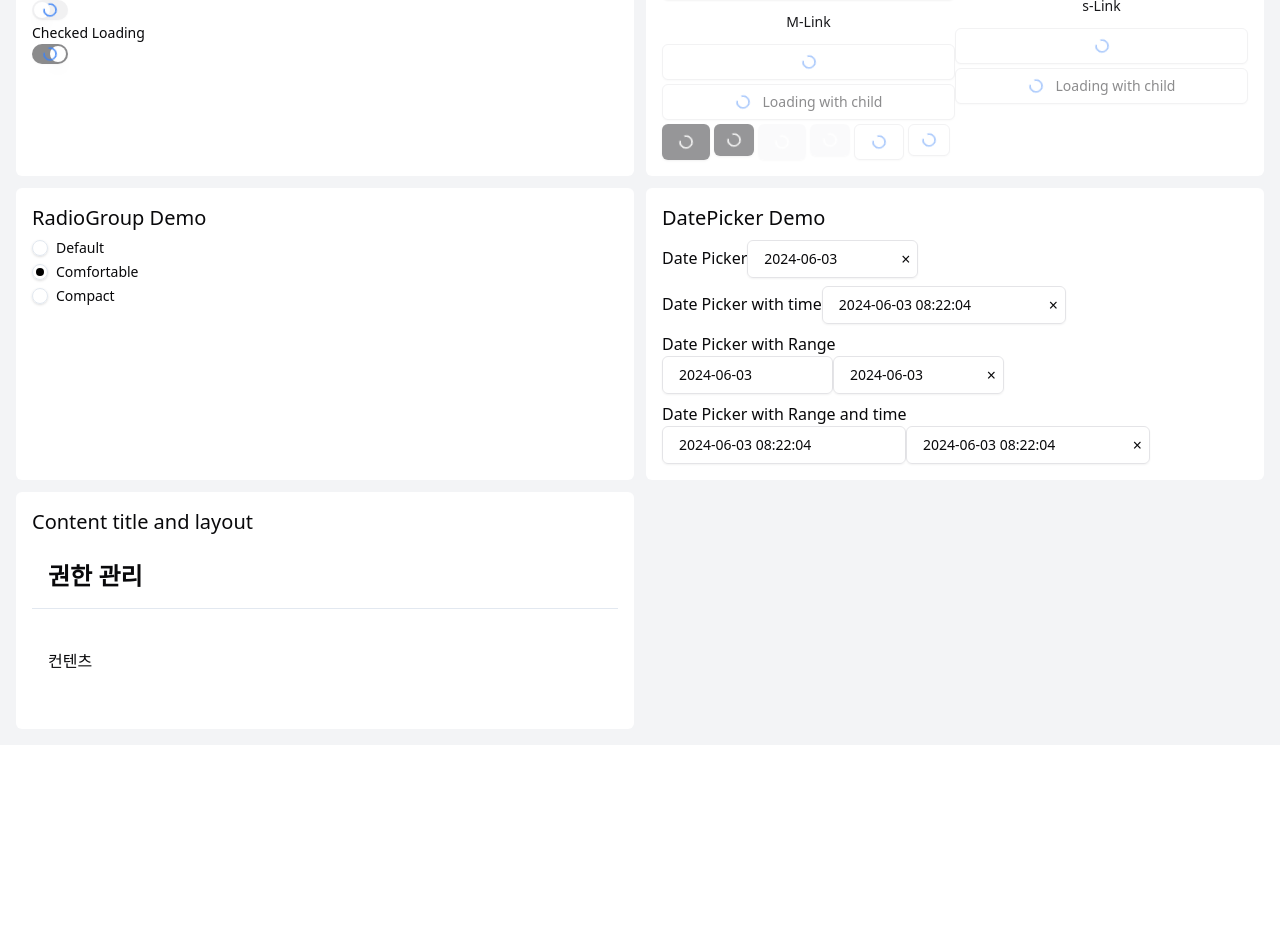
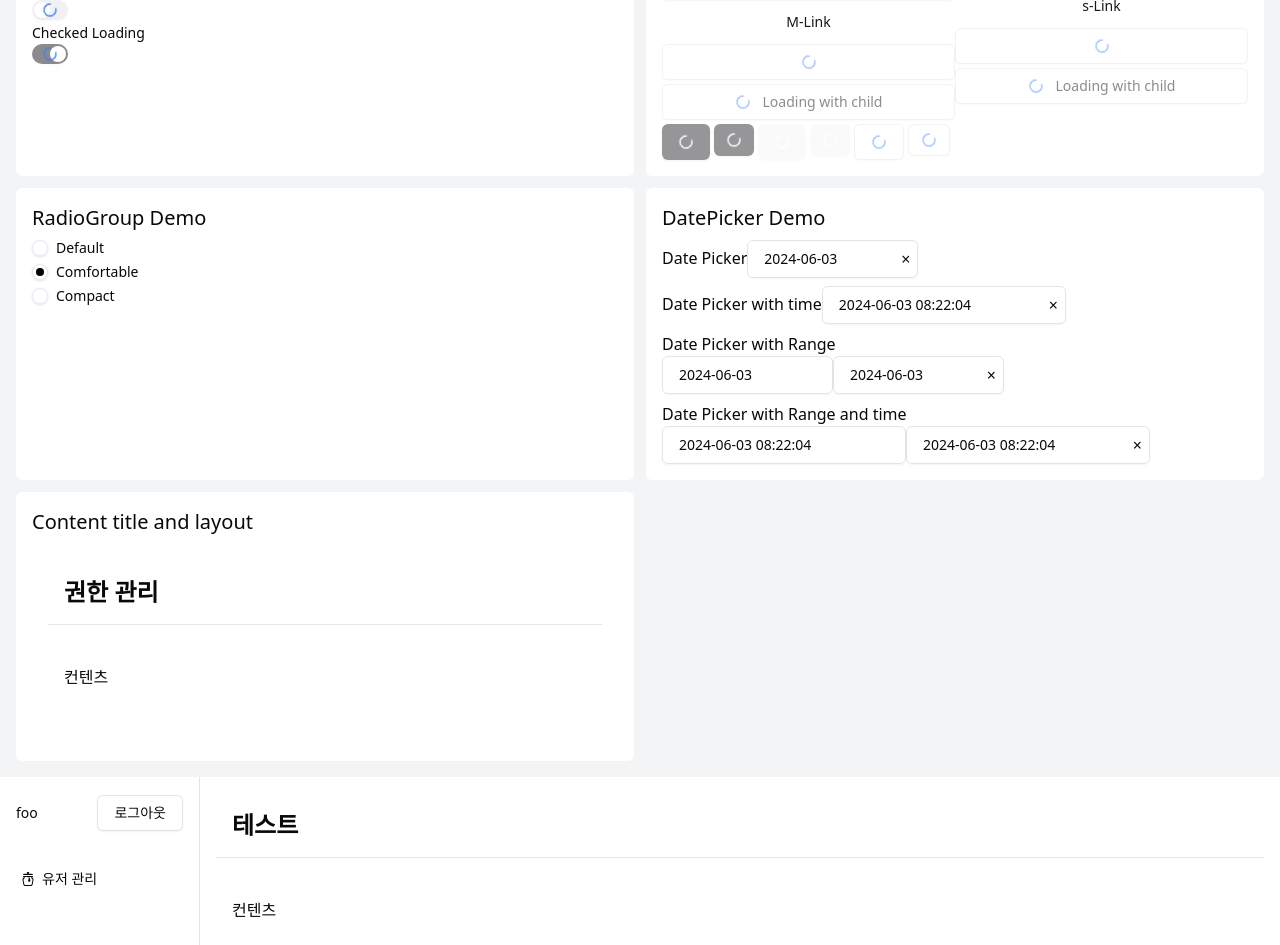
Before and after one commit to actionpower/daglo-ui, a React app: page / in a window 1280 px wide. Shown: the part 1100-2045 px from the top of the page. Before the commit the page ends 1845 px from the top, so only its background shows below. Built offline with nearby package versions, Linux system fonts and the light colour scheme; the HTML template or start-up script is replaced by a standard one.

Commit message:
Sidebar 컴포넌트 추가 (#18)

```diff
--- a/package.json
+++ b/package.json
@@ -10,6 +10,7 @@
     "preview": "vite preview"
   },
   "dependencies": {
+    "@radix-ui/react-accordion": "^1.1.2",
     "@radix-ui/react-alert-dialog": "^1.0.5",
     "@radix-ui/react-checkbox": "^1.0.4",
     "@radix-ui/react-dialog": "^1.0.5",
--- a/src/App.tsx
+++ b/src/App.tsx
@@ -1,4 +1,5 @@
 import ContentsLayout from './components/ContentsLayout';
+import Sidebar from './components/Sidebar';
 import AlertDemo from './exampleComponents/AlertDemo';
 import AlertDialogDemo from './exampleComponents/AlertDialogDemo';
 import BadgeDemo from './exampleComponents/BadgeDemo';
@@ -20,7 +21,13 @@ import { Toaster as SonnerToaster } from './ui/sonner';
 import Toaster from './ui/toaster';
 
 function App() {
+  const userName = 'foo';
+  const onLogoutButtonClick = () => {
+    console.log('logout');
+  };
+
   return (
+    <div>
       <div className="grid grid-cols-2 gap-3 p-4 bg-gray-100">
         <DisplayContainer title="Alert Dialog Demo">
           <AlertDialogDemo />
@@ -76,6 +83,14 @@ function App() {
           <ContentsLayout title="권한 관리">컨텐츠</ContentsLayout>
         </DisplayContainer>
       </div>
+      <div className="flex">
+        <Sidebar
+          userName={userName}
+          onLogoutButtonClick={onLogoutButtonClick}
+        />
+        <ContentsLayout title="테스트">컨텐츠</ContentsLayout>
+      </div>
+    </div>
   );
 }
 
--- a/src/components/ContentsLayout.tsx
+++ b/src/components/ContentsLayout.tsx
@@ -7,11 +7,11 @@ const ContentsLayout = ({
   title = '제목',
 }: ComponentWithChildren<ContentsLayoutProps>) => {
   return (
-    <section>
-      <h1 className="text-24-b py-[1.0625rem] px-4 border-b border-slate-200">
+    <section className="w-full p-4">
+      <h1 className="text-24-b py-[1.0625rem] px-4 border-b border-slate-200 w-full">
         {title}
       </h1>
-      <div className="px-4 py-10">{children}</div>
+      <div className="w-full px-4 py-10">{children}</div>
     </section>
   );
 };
--- /dev/null
+++ b/src/components/Sidebar.tsx
@@ -0,0 +1,37 @@
+import { IconJarLogoIcon } from '@radix-ui/react-icons';
+import { Button } from '../ui/button';
+import SidebarMenuItem from './SidebarMenuItem';
+
+interface SidebarProps {
+  userName?: string;
+  onLogoutButtonClick: () => void;
+}
+
+const Sidebar = ({
+  onLogoutButtonClick,
+  userName = 'Not found',
+}: SidebarProps) => {
+  return (
+    <aside className="fixed top-14 z-30 hidden h-screen w-full shrink-0 md:sticky md:block border-r max-w-[200px]">
+      <div className="flex flex-col justify-between h-full">
+        <div>
+          <div className="py-[1.125rem] px-4 flex items-center justify-between">
+            <div className="truncate text-14-m w-[5rem] whitespace-nowrap">
+              {userName}
+            </div>
+            <Button variant="outline" onClick={onLogoutButtonClick}>
+              로그아웃
+            </Button>
+          </div>
+          <SidebarMenuItem
+            icon={<IconJarLogoIcon className="w-4 mr-[0.375rem]" />}
+          >
+            <button>유저 관리</button>
+          </SidebarMenuItem>
+        </div>
+      </div>
+    </aside>
+  );
+};
+
+export default Sidebar;
--- /dev/null
+++ b/src/components/SidebarMenuItem.tsx
@@ -0,0 +1,21 @@
+import React from 'react';
+
+interface SidebarMenuItemProps {
+  icon: React.ReactNode;
+}
+
+const SidebarMenuItem = ({
+  icon,
+  children,
+}: ComponentWithChildren<SidebarMenuItemProps>) => {
+  return (
+    <div className="p-3 grid gap-y-[0.125rem]">
+      <div className="flex items-center p-2">
+        {icon && icon}
+        <div className="text-14-r">{children}</div>
+      </div>
+    </div>
+  );
+};
+
+export default SidebarMenuItem;
--- /dev/null
+++ b/src/ui/accordion.tsx
@@ -0,0 +1,51 @@
+import * as React from 'react';
+import * as AccordionPrimitive from '@radix-ui/react-accordion';
+import { ChevronDownIcon } from '@radix-ui/react-icons';
+
+import { cn } from '@/src/lib/utils';
+
+const Accordion = AccordionPrimitive.Root;
+
+const AccordionItem = React.forwardRef<
+  React.ElementRef<typeof AccordionPrimitive.Item>,
+  React.ComponentPropsWithoutRef<typeof AccordionPrimitive.Item>
+>(({ className, ...props }, ref) => (
+  <AccordionPrimitive.Item ref={ref} className={cn('', className)} {...props} />
+));
+AccordionItem.displayName = 'AccordionItem';
+
+const AccordionTrigger = React.forwardRef<
+  React.ElementRef<typeof AccordionPrimitive.Trigger>,
+  React.ComponentPropsWithoutRef<typeof AccordionPrimitive.Trigger>
+>(({ className, children, ...props }, ref) => (
+  <AccordionPrimitive.Header className="flex">
+    <AccordionPrimitive.Trigger
+      ref={ref}
+      className={cn(
+        'flex flex-1 items-center justify-between py-4 text-sm font-medium transition-all hover:underline [&[data-state=open]>svg]:rotate-180',
+        className,
+      )}
+      {...props}
+    >
+      {children}
+      <ChevronDownIcon className="w-4 h-4 transition-transform duration-200 shrink-0 text-muted-foreground" />
+    </AccordionPrimitive.Trigger>
+  </AccordionPrimitive.Header>
+));
+AccordionTrigger.displayName = AccordionPrimitive.Trigger.displayName;
+
+const AccordionContent = React.forwardRef<
+  React.ElementRef<typeof AccordionPrimitive.Content>,
+  React.ComponentPropsWithoutRef<typeof AccordionPrimitive.Content>
+>(({ className, children, ...props }, ref) => (
+  <AccordionPrimitive.Content
+    ref={ref}
+    className="overflow-hidden text-sm data-[state=closed]:animate-accordion-up data-[state=open]:animate-accordion-down"
+    {...props}
+  >
+    <div className={cn('pb-4 pt-0', className)}>{children}</div>
+  </AccordionPrimitive.Content>
+));
+AccordionContent.displayName = AccordionPrimitive.Content.displayName;
+
+export { Accordion, AccordionItem, AccordionTrigger, AccordionContent };
--- a/tailwind.config.js
+++ b/tailwind.config.js
@@ -17,6 +17,20 @@ module.exports = {
       },
     },
     extend: {
+      keyframes: {
+        'accordion-down': {
+          from: { height: '0' },
+          to: { height: 'var(--radix-accordion-content-height)' },
+        },
+        'accordion-up': {
+          from: { height: 'var(--radix-accordion-content-height)' },
+          to: { height: '0' },
+        },
+      },
+      animation: {
+        'accordion-down': 'accordion-down 0.2s ease-out',
+        'accordion-up': 'accordion-up 0.2s ease-out',
+      },
       fontSize: {
         '12-r': [
           '0.75rem',
```
Also changed, not shown: 1 other file (tests, documents, lock files or other folders). Lines whose indentation alone changed are shown as unchanged.
